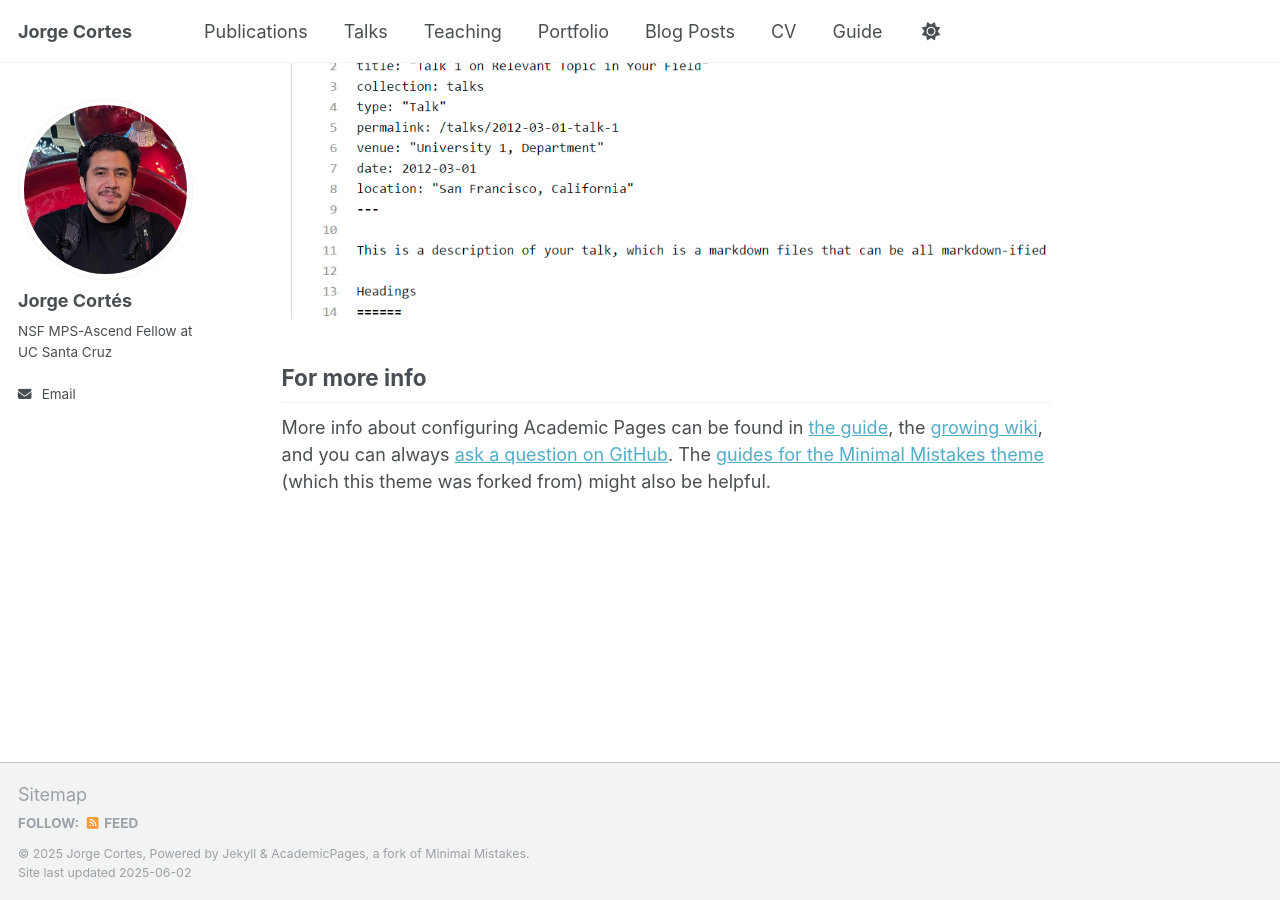
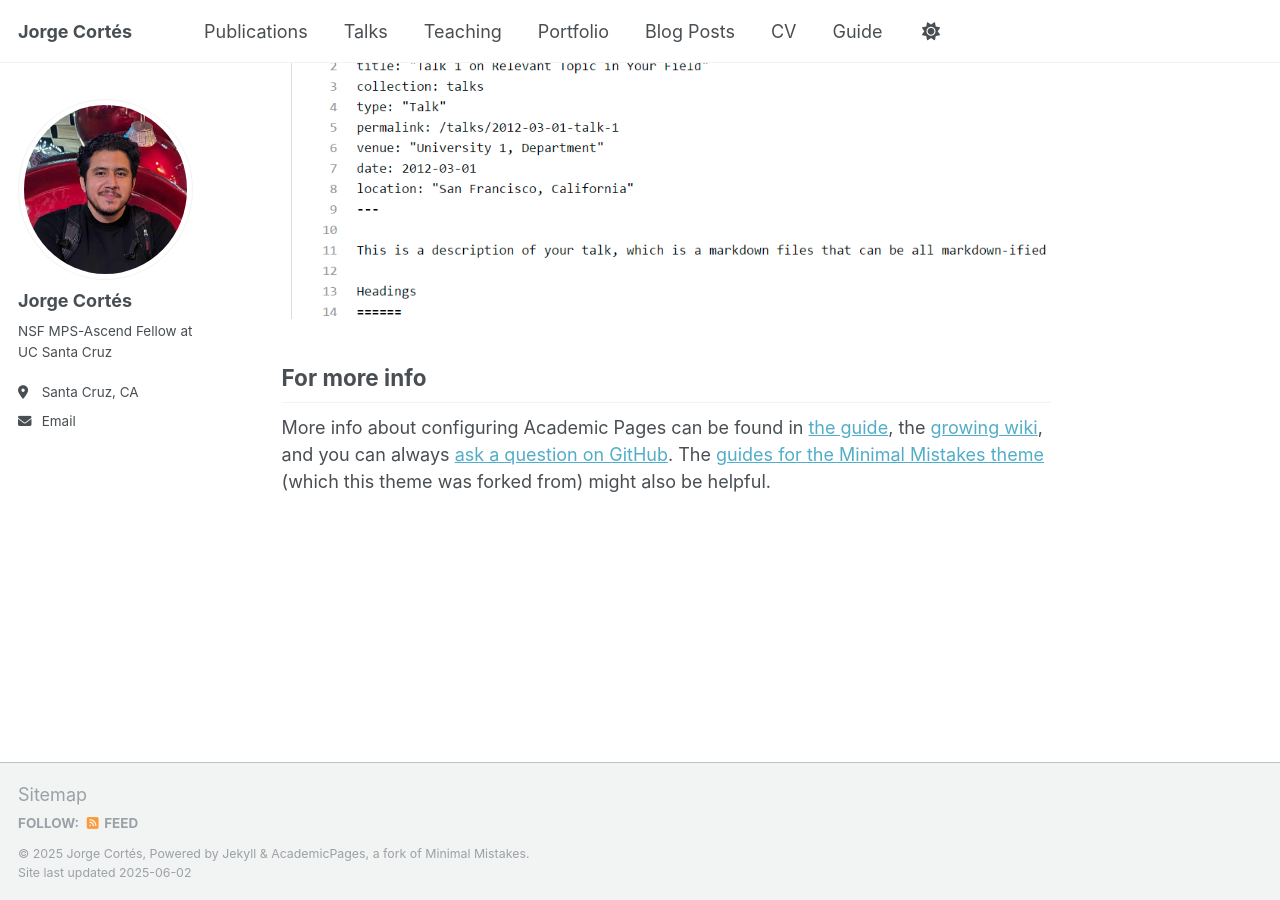
Before and after one commit to jicortes/jicortes.github.io, a Jekyll site: the page built from _pages/about.md, in a window 1280 px wide and 900 px high, scrolled down 2636 px. Built offline with Jekyll 4.4.1, drawn with Linux system fonts in a browser that asks for light colours.

Commit message:
Update _config.yml

```diff
--- a/_config.yml
+++ b/_config.yml
@@ -9,9 +9,9 @@
 # Basic Site Settings
 locale                   : "en-US"
 site_theme               : "default"
-title                    : "Jorge Cortes"
+title                    : "Jorge Cortés"
 title_separator          : "-"
-name                     : &name "Jorge Cortes"
+name                     : &name "Jorge Cortés"
 description              : &description "NSF MPS-Ascend Fellow at UC Santa Cruz"
 url                      : https://jicortes.github.io # the base hostname & protocol for your site e.g. "https://[your GitHub username].github.io" or if you already have some other page hosted on Github then use "https://[your GitHub username].github.io/[Your Repo Name]"
 baseurl                  : "" # the subpath of your site, e.g. "/blog"
@@ -26,7 +26,7 @@ author:
   name             : "Jorge Cortés"
   pronouns         : # pronouns
   bio              : "NSF MPS-Ascend Fellow at UC Santa Cruz"
-  location         : # URL
+  location         : "Santa Cruz, CA"
   employer         : # URL
   uri              : # URL
   email            : "jicortes@ucsc.edu"
```
